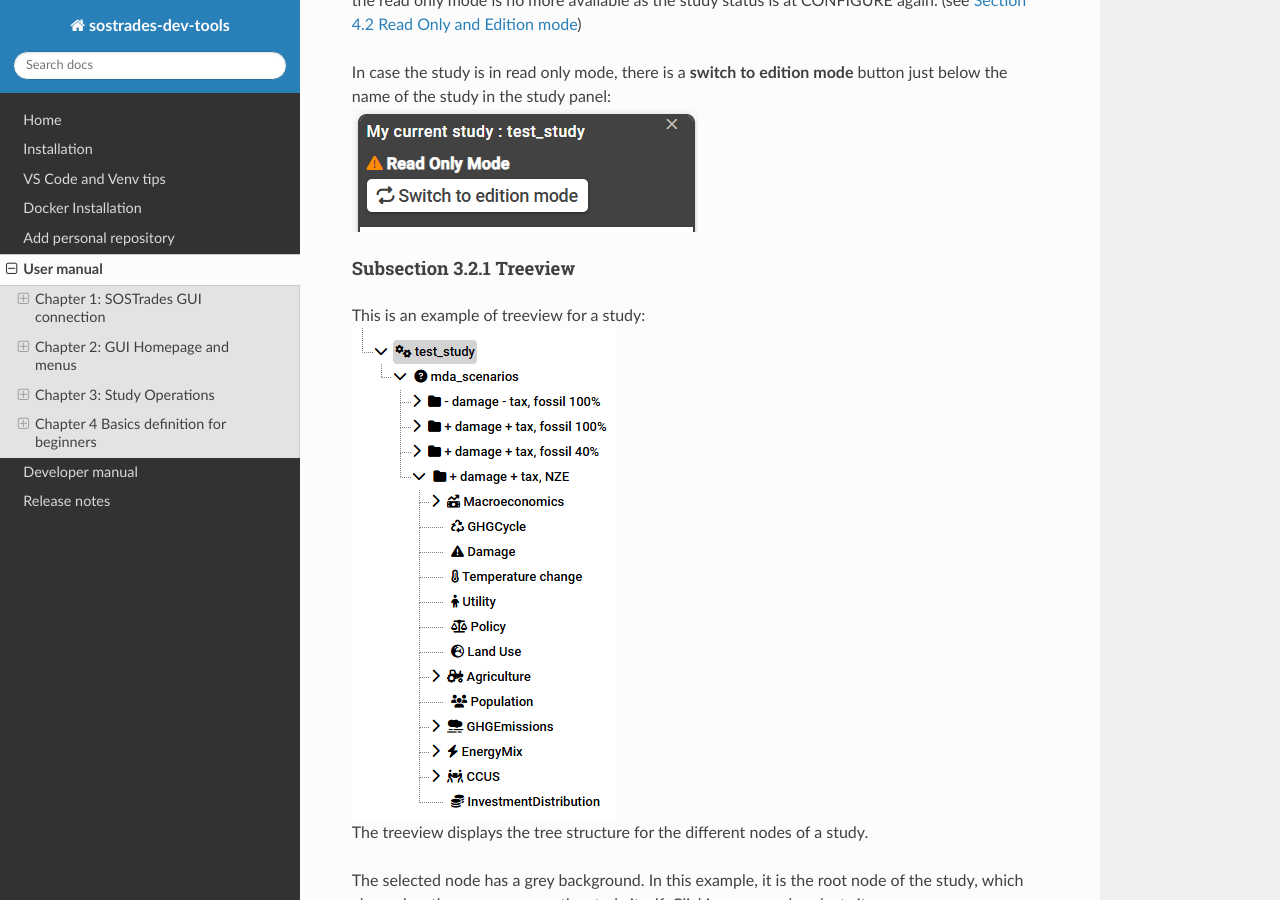
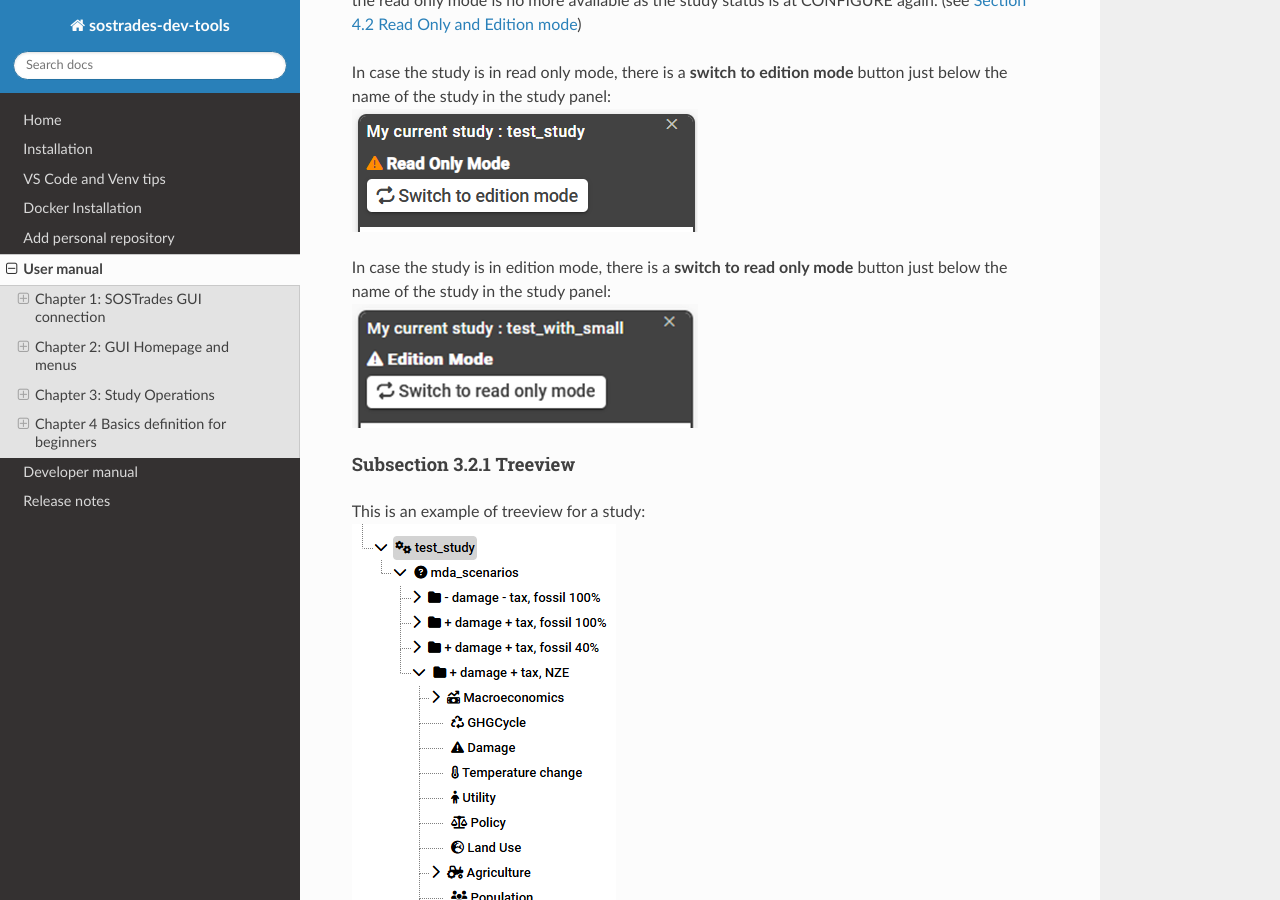
Before and after one commit to os-climate/sostrades-dev-tools, a Sphinx documentation site: the page built from docs/source/user_manual.md, in a window 1280 px wide and 900 px high, scrolled down 20050 px. Built offline with Sphinx 7.4.7 and the Read the Docs theme 3.1.0, drawn with Linux system fonts in a browser that asks for light colours.

Commit message:
add 'switch read only' button's section in the usermanual

```diff
--- a/docs/source/user_manual.md
+++ b/docs/source/user_manual.md
@@ -310,6 +310,10 @@ study status is at CONFIGURE again.
 
 In case the study is in read only mode, there is a **switch to edition mode** button just below the name of the study in the study panel: <br>
 ![](images/platform_study/study_panel/read_only_mode.png)
+
+
+In case the study is in edition mode, there is a **switch to read only mode** button just below the name of the study in the study panel: <br>
+![](images/platform_study/study_panel/edition.png)
 
 #### Subsection 3.2.1 Treeview
 This is an example of treeview for a study: <br>
```
Also changed, not shown: docs/source/images/platform_study/study_panel/edition.png (added).
